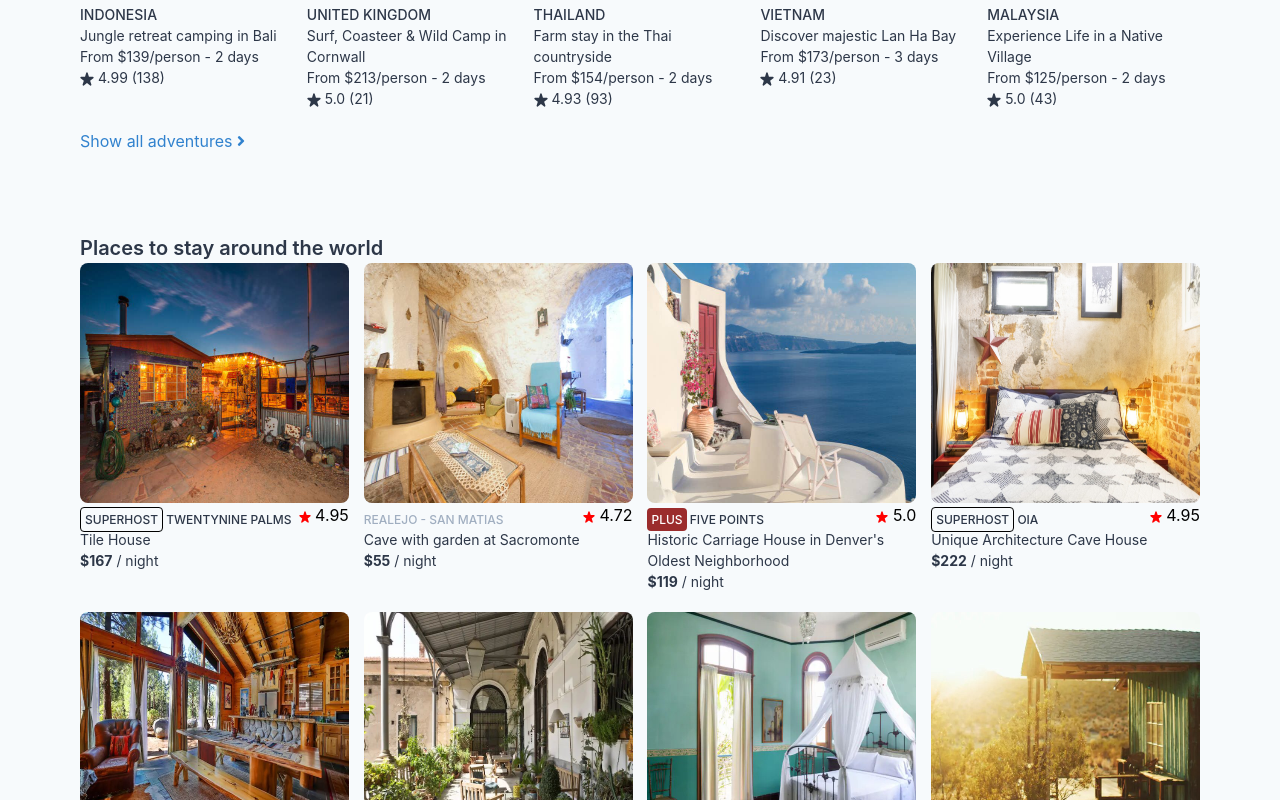
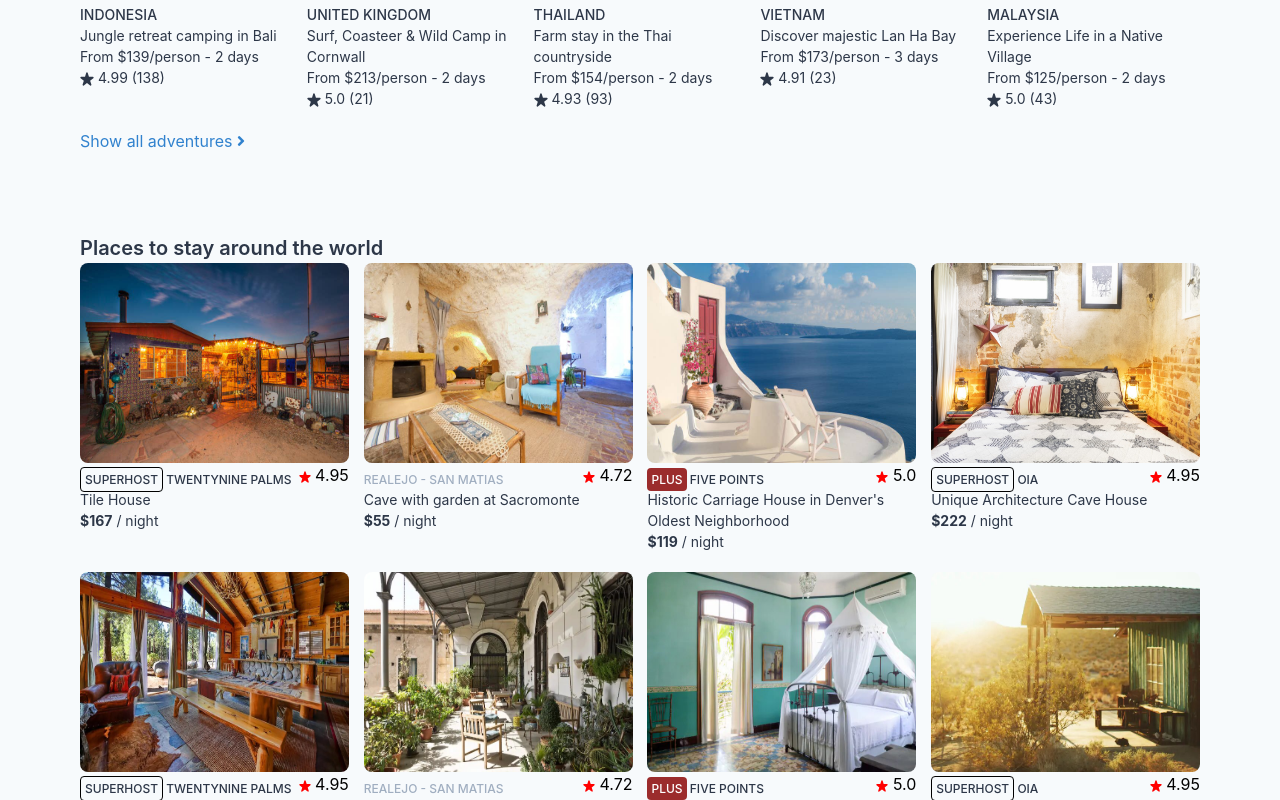
Before and after one commit to weezykon/airbnb-css, a website: page public/index.html in a window 1280 px wide. Shown: the part 2000-2800 px from the top of the page. Drawn offline with Linux system fonts and the light colour scheme.

Commit message:
fixed bugs

```diff
--- a/public/index.html
+++ b/public/index.html
@@ -200,50 +200,50 @@
     <section class="relative px-5 my-20 lg:px-20">
         <h2 class="block text-xl whitespace-normal tracking-normal leading-normal font-semibold antialiased text-gray-800">Places to stay around the world</h2>
         <div class="flex flex-wrap lg:flex justify-between">
-            <div class="pb-5 lg:flex flex-col w-24 h-auto rounded-lg">
-                <img src="assets/images/c7b4c7d8_original.jpg" class="h-screen-30 lg:h-screen-30 w-full rounded-lg " alt="">
+            <div class="pb-5 lg:flex flex-col w-48 lg:w-24 h-auto rounded-lg">
+                <img src="assets/images/c7b4c7d8_original.jpg" class="h-screen-20 lg:h-screen-1/4 w-full rounded-lg " alt="">
                 <span class="flex justify-between"><span class="text-xs antialiased font-medium leading-normal whitespace-normal text-gray-800 uppercase mt-2"><span class="p-1 border border-black rounded">SUPERHOST</span> Twentynine Palms</span><span><svg viewBox="0 0 1000 1000" role="presentation" aria-hidden="true" focusable="false" style="height: 12px; width: 12px; fill: red; display:inline-block"><path d="M972 380c9 28 2 50-20 67L725 619l87 280c11 39-18 75-54 75-12 0-23-4-33-12L499 790 273 962a58 58 0 0 1-78-12 50 50 0 0 1-8-51l86-278L46 447c-21-17-28-39-19-67 8-24 29-40 52-40h280l87-279c7-23 28-39 52-39 25 0 47 17 54 41l87 277h280c24 0 45 16 53 40z"></path></svg> 4.95</span></span>
                 <p class="text-sm antialiased font-normal leading-normal whitespace-normal text-gray-800">Tile House</p>
                 <p class="text-sm antialiased font-normal leading-normal whitespace-normal text-gray-800"><strong>$167</strong> / night</p>
             </div>
-            <div class="pb-5 lg:flex flex-col w-24 h-auto rounded-lg">
-                <img src="assets/images/af47c32e_original.jpg" class="h-screen-30 lg:h-screen-30 w-full rounded-lg " alt="">
+            <div class="pb-5 lg:flex flex-col w-48 lg:w-24 h-auto rounded-lg">
+                <img src="assets/images/af47c32e_original.jpg" class="h-screen-20 lg:h-screen-1/4 w-full rounded-lg " alt="">
                 <span class="flex justify-between"><span class="text-xs antialiased font-medium leading-normal whitespace-normal text-gray-500 uppercase mt-2">Realejo - San Matias</span><span><svg viewBox="0 0 1000 1000" role="presentation" aria-hidden="true" focusable="false" style="height: 12px; width: 12px; fill: red; display:inline-block"><path d="M972 380c9 28 2 50-20 67L725 619l87 280c11 39-18 75-54 75-12 0-23-4-33-12L499 790 273 962a58 58 0 0 1-78-12 50 50 0 0 1-8-51l86-278L46 447c-21-17-28-39-19-67 8-24 29-40 52-40h280l87-279c7-23 28-39 52-39 25 0 47 17 54 41l87 277h280c24 0 45 16 53 40z"></path></svg> 4.72</span></span>
                 <p class="text-sm antialiased font-normal leading-normal whitespace-normal text-gray-800">Cave with garden at Sacromonte</p>
                 <p class="text-sm antialiased font-normal leading-normal whitespace-normal text-gray-800"><strong>$55</strong> / night</p>
             </div>
-            <div class="pb-5 lg:flex flex-col w-24 h-auto rounded-lg">
-                <img src="assets/images/31e7af5d-f92d-445d-a83e-c1dd13678b89.jpg" class="h-screen-30 lg:h-screen-30 w-full rounded-lg " alt="">
+            <div class="pb-5 lg:flex flex-col w-48 lg:w-24 h-auto rounded-lg">
+                <img src="assets/images/31e7af5d-f92d-445d-a83e-c1dd13678b89.jpg" class="h-screen-20 lg:h-screen-1/4 w-full rounded-lg " alt="">
                 <span class="flex justify-between"><span class="text-xs antialiased font-medium leading-normal whitespace-normal text-gray-800 uppercase mt-2"><span class="p-1 bg-red-800 text-white rounded uppercase">Plus</span> Five Points</span><span><svg viewBox="0 0 1000 1000" role="presentation" aria-hidden="true" focusable="false" style="height: 12px; width: 12px; fill: red; display:inline-block"><path d="M972 380c9 28 2 50-20 67L725 619l87 280c11 39-18 75-54 75-12 0-23-4-33-12L499 790 273 962a58 58 0 0 1-78-12 50 50 0 0 1-8-51l86-278L46 447c-21-17-28-39-19-67 8-24 29-40 52-40h280l87-279c7-23 28-39 52-39 25 0 47 17 54 41l87 277h280c24 0 45 16 53 40z"></path></svg> 5.0</span></span>
                 <p class="text-sm antialiased font-normal leading-normal whitespace-normal text-gray-800">Historic Carriage House in Denver's Oldest Neighborhood</p>
                 <p class="text-sm antialiased font-normal leading-normal whitespace-normal text-gray-800"><strong>$119</strong> / night</p>
             </div>
-            <div class="pb-5 lg:flex flex-col w-24 h-auto rounded-lg">
-                <img src="assets/images/8a093f7e-d602-4487-9399-c2daa11fcc2e.jpg" class="h-screen-30 lg:h-screen-30 w-full rounded-lg " alt="">
+            <div class="pb-5 lg:flex flex-col w-48 lg:w-24 h-auto rounded-lg">
+                <img src="assets/images/8a093f7e-d602-4487-9399-c2daa11fcc2e.jpg" class="h-screen-20 lg:h-screen-1/4 w-full rounded-lg " alt="">
                 <span class="flex justify-between"><span class="text-xs antialiased font-medium leading-normal whitespace-normal text-gray-800 uppercase mt-2"><span class="p-1 border border-black rounded">SUPERHOST</span> Oia</span><span><svg viewBox="0 0 1000 1000" role="presentation" aria-hidden="true" focusable="false" style="height: 12px; width: 12px; fill: red; display:inline-block"><path d="M972 380c9 28 2 50-20 67L725 619l87 280c11 39-18 75-54 75-12 0-23-4-33-12L499 790 273 962a58 58 0 0 1-78-12 50 50 0 0 1-8-51l86-278L46 447c-21-17-28-39-19-67 8-24 29-40 52-40h280l87-279c7-23 28-39 52-39 25 0 47 17 54 41l87 277h280c24 0 45 16 53 40z"></path></svg> 4.95</span></span>
                 <p class="text-sm antialiased font-normal leading-normal whitespace-normal text-gray-800">Unique Architecture Cave House</p>
                 <p class="text-sm antialiased font-normal leading-normal whitespace-normal text-gray-800"><strong>$222</strong> / night</p>
             </div>
-            <div class="pb-5 lg:flex flex-col w-24 h-auto rounded-lg">
-                <img src="assets/images/8572cc9d_original.jpg" class="h-screen-30 lg:h-screen-30 w-full rounded-lg " alt="">
+            <div class="pb-5 lg:flex flex-col w-48 lg:w-24 h-auto rounded-lg">
+                <img src="assets/images/8572cc9d_original.jpg" class="h-screen-20 lg:h-screen-1/4 w-full rounded-lg " alt="">
                 <span class="flex justify-between"><span class="text-xs antialiased font-medium leading-normal whitespace-normal text-gray-800 uppercase mt-2"><span class="p-1 border border-black rounded">SUPERHOST</span> Twentynine Palms</span><span><svg viewBox="0 0 1000 1000" role="presentation" aria-hidden="true" focusable="false" style="height: 12px; width: 12px; fill: red; display:inline-block"><path d="M972 380c9 28 2 50-20 67L725 619l87 280c11 39-18 75-54 75-12 0-23-4-33-12L499 790 273 962a58 58 0 0 1-78-12 50 50 0 0 1-8-51l86-278L46 447c-21-17-28-39-19-67 8-24 29-40 52-40h280l87-279c7-23 28-39 52-39 25 0 47 17 54 41l87 277h280c24 0 45 16 53 40z"></path></svg> 4.95</span></span>
                 <p class="text-sm antialiased font-normal leading-normal whitespace-normal text-gray-800">Tile House</p>
                 <p class="text-sm antialiased font-normal leading-normal whitespace-normal text-gray-800"><strong>$167</strong> / night</p>
             </div>
-            <div class="pb-5 lg:flex flex-col w-24 h-auto rounded-lg">
-                <img src="assets/images/da4b9b6b_original.jpg" class="h-screen-30 lg:h-screen-30 w-full rounded-lg " alt="">
+            <div class="pb-5 lg:flex flex-col w-48 lg:w-24 h-auto rounded-lg">
+                <img src="assets/images/da4b9b6b_original.jpg" class="h-screen-20 lg:h-screen-1/4 w-full rounded-lg " alt="">
                 <span class="flex justify-between"><span class="text-xs antialiased font-medium leading-normal whitespace-normal text-gray-500 uppercase mt-2">Realejo - San Matias</span><span><svg viewBox="0 0 1000 1000" role="presentation" aria-hidden="true" focusable="false" style="height: 12px; width: 12px; fill: red; display:inline-block"><path d="M972 380c9 28 2 50-20 67L725 619l87 280c11 39-18 75-54 75-12 0-23-4-33-12L499 790 273 962a58 58 0 0 1-78-12 50 50 0 0 1-8-51l86-278L46 447c-21-17-28-39-19-67 8-24 29-40 52-40h280l87-279c7-23 28-39 52-39 25 0 47 17 54 41l87 277h280c24 0 45 16 53 40z"></path></svg> 4.72</span></span>
                 <p class="text-sm antialiased font-normal leading-normal whitespace-normal text-gray-800">Cave with garden at Sacromonte</p>
                 <p class="text-sm antialiased font-normal leading-normal whitespace-normal text-gray-800"><strong>$55</strong> / night</p>
             </div>
-            <div class="pb-5 lg:flex flex-col w-24 h-auto rounded-lg">
-                <img src="assets/images/6b9d06f7_original.jpg" class="h-screen-30 lg:h-screen-30 w-full rounded-lg " alt="">
+            <div class="pb-5 lg:flex flex-col w-48 lg:w-24 h-auto rounded-lg">
+                <img src="assets/images/6b9d06f7_original.jpg" class="h-screen-20 lg:h-screen-1/4 w-full rounded-lg " alt="">
                 <span class="flex justify-between"><span class="text-xs antialiased font-medium leading-normal whitespace-normal text-gray-800 uppercase mt-2"><span class="p-1 bg-red-800 text-white rounded uppercase">Plus</span> Five Points</span><span><svg viewBox="0 0 1000 1000" role="presentation" aria-hidden="true" focusable="false" style="height: 12px; width: 12px; fill: red; display:inline-block"><path d="M972 380c9 28 2 50-20 67L725 619l87 280c11 39-18 75-54 75-12 0-23-4-33-12L499 790 273 962a58 58 0 0 1-78-12 50 50 0 0 1-8-51l86-278L46 447c-21-17-28-39-19-67 8-24 29-40 52-40h280l87-279c7-23 28-39 52-39 25 0 47 17 54 41l87 277h280c24 0 45 16 53 40z"></path></svg> 5.0</span></span>
                 <p class="text-sm antialiased font-normal leading-normal whitespace-normal text-gray-800">Historic Carriage House in Denver's Oldest Neighborhood</p>
                 <p class="text-sm antialiased font-normal leading-normal whitespace-normal text-gray-800"><strong>$119</strong> / night</p>
             </div>
-            <div class="pb-5 lg:flex flex-col w-24 h-auto rounded-lg">
-                <img src="assets/images/1ae646f5_original.jpg" class="h-screen-30 lg:h-screen-30 w-full rounded-lg " alt="">
+            <div class="pb-5 lg:flex flex-col w-48 lg:w-24 h-auto rounded-lg">
+                <img src="assets/images/1ae646f5_original.jpg" class="h-screen-20 lg:h-screen-1/4 w-full rounded-lg " alt="">
                 <span class="flex justify-between"><span class="text-xs antialiased font-medium leading-normal whitespace-normal text-gray-800 uppercase mt-2"><span class="p-1 border border-black rounded">SUPERHOST</span> Oia</span><span><svg viewBox="0 0 1000 1000" role="presentation" aria-hidden="true" focusable="false" style="height: 12px; width: 12px; fill: red; display:inline-block"><path d="M972 380c9 28 2 50-20 67L725 619l87 280c11 39-18 75-54 75-12 0-23-4-33-12L499 790 273 962a58 58 0 0 1-78-12 50 50 0 0 1-8-51l86-278L46 447c-21-17-28-39-19-67 8-24 29-40 52-40h280l87-279c7-23 28-39 52-39 25 0 47 17 54 41l87 277h280c24 0 45 16 53 40z"></path></svg> 4.95</span></span>
                 <p class="text-sm antialiased font-normal leading-normal whitespace-normal text-gray-800">Unique Architecture Cave House</p>
                 <p class="text-sm antialiased font-normal leading-normal whitespace-normal text-gray-800"><strong>$222</strong> / night</p>
--- a/tailwind.config.js
+++ b/tailwind.config.js
@@ -5,6 +5,7 @@ module.exports = {
       height: {
         'screen-1/2': '50vh',
         'screen-1/4': '25vh',
+        'screen-20': '20vh',
         'screen-30': '30vh',
         'screen-40': '40vh',
         'screen-50': '50vh',
```
Also changed, not shown: public/assets/css/style.css.
